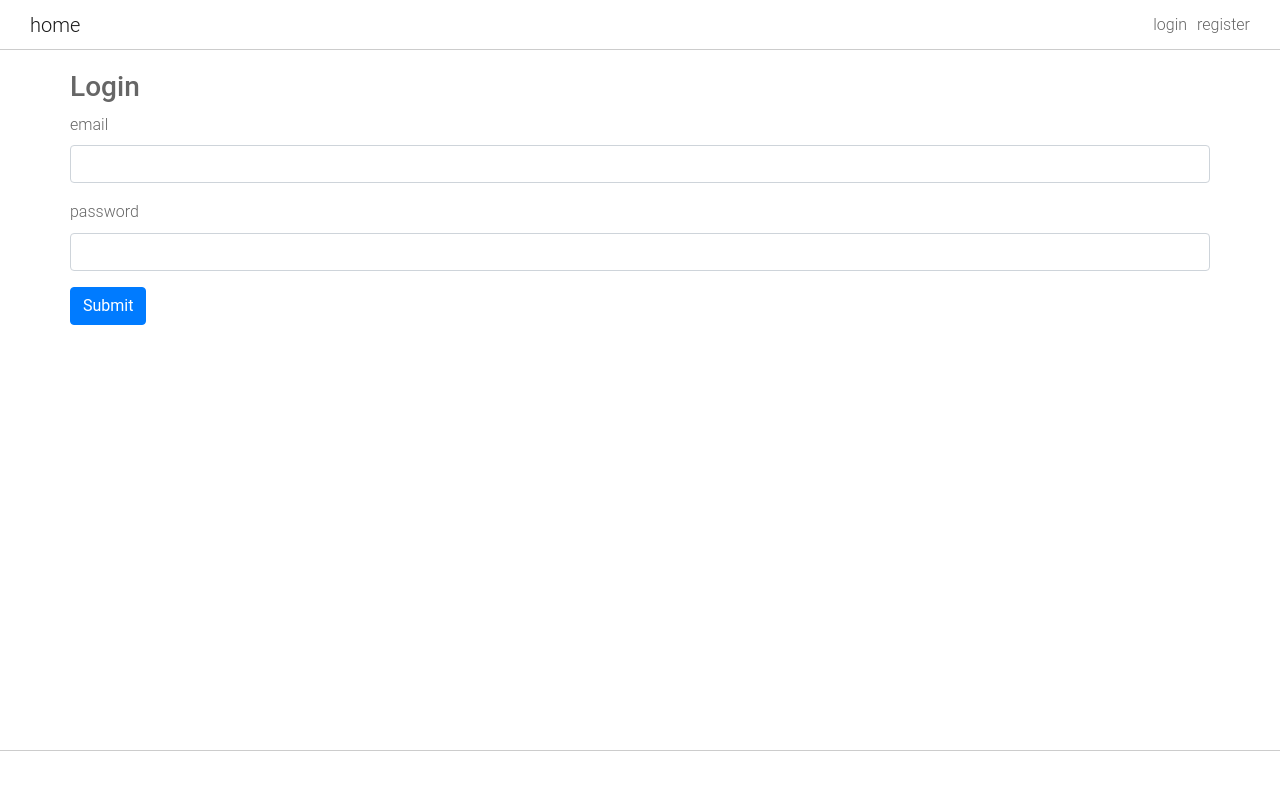
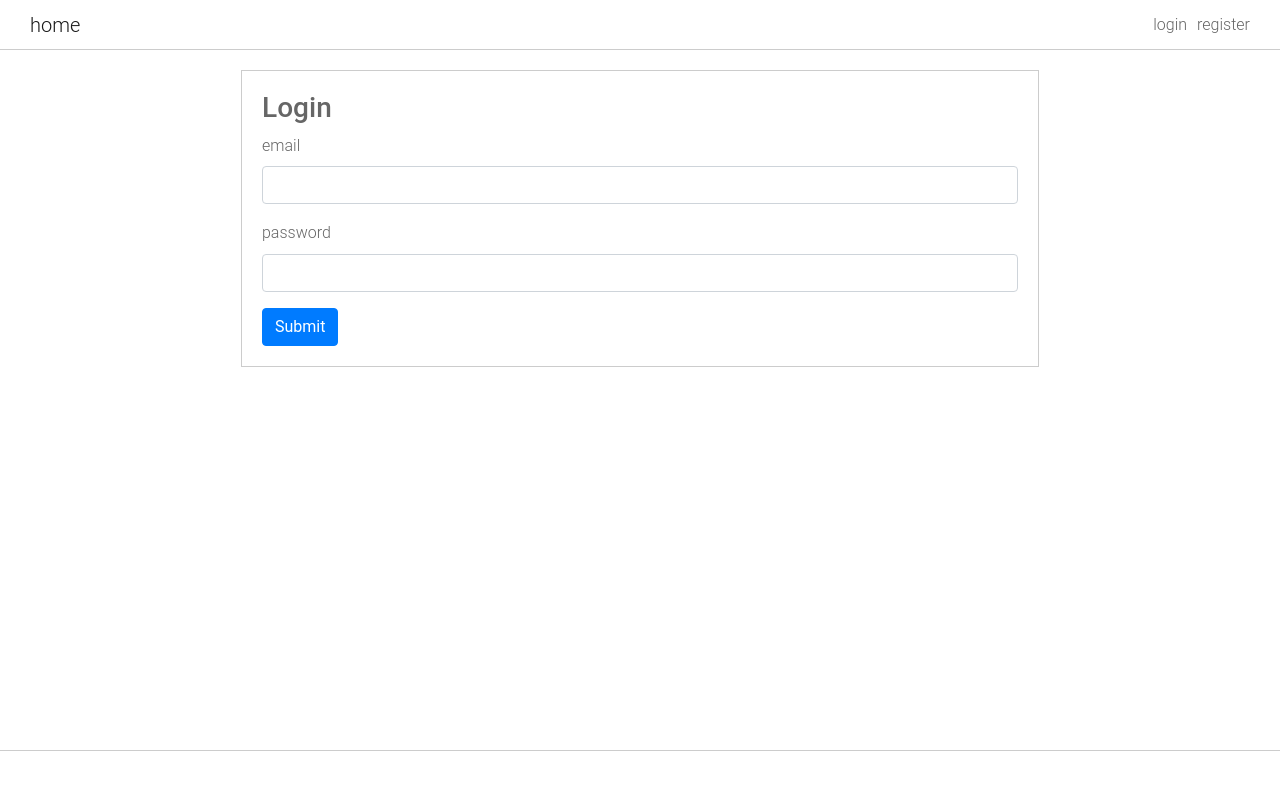
Before and after one commit to EdReactDeveloper/testtask, a React (Create React App) app: page /login in a window 1280 px wide. Shown: the top 790 px of the page. Built offline with nearby package versions, Linux system fonts and the light colour scheme.

Commit message:
added register and login form styles

```diff
--- a/src/components/Auth/Form.module.scss
+++ b/src/components/Auth/Form.module.scss
@@ -1,3 +1,12 @@
 .red{
   border: 2px solid red;
 }
+
+.form{
+  &_wrapper{
+    padding: 20px;
+    border: 1px solid #ccc;
+    width: 70%;
+    margin: 0 auto;
+  }
+}
--- a/src/components/Auth/LoginForm/index.jsx
+++ b/src/components/Auth/LoginForm/index.jsx
@@ -1,10 +1,11 @@
 import React from 'react';
 import { Form, Button } from 'react-bootstrap';
 import Formfield from '../FormField';
+import style from '../Form.module.scss';
 
 const LoginForm = ({ fieldHandler, form, submitHandler, touchHandler }) => {
   return (
-    <Form onSubmit={submitHandler}>
+    <Form onSubmit={submitHandler} className={style.form_wrapper}>
       <h3>Login</h3>
 
       {form && form.map(item => {
--- a/src/components/Auth/RegisterForm/index.jsx
+++ b/src/components/Auth/RegisterForm/index.jsx
@@ -1,10 +1,11 @@
 import React from 'react';
 import { Form, Button } from 'react-bootstrap';
 import Formfield from '../FormField';
+import style from '../Form.module.scss';
 
 const Register = ({ submitHandler, fieldHandler, touchHandler, form }) => {
   return (
-    <Form onSubmit={submitHandler}>
+    <Form onSubmit={submitHandler} className={style.form_wrapper}>
       <h3>Register</h3>
 
       {form && form.map(item => <Formfield
```
